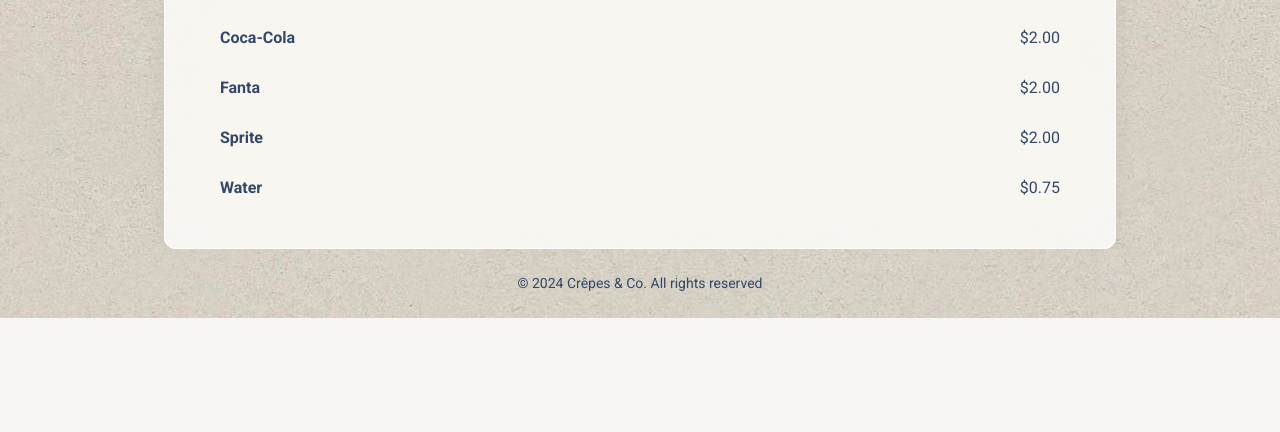
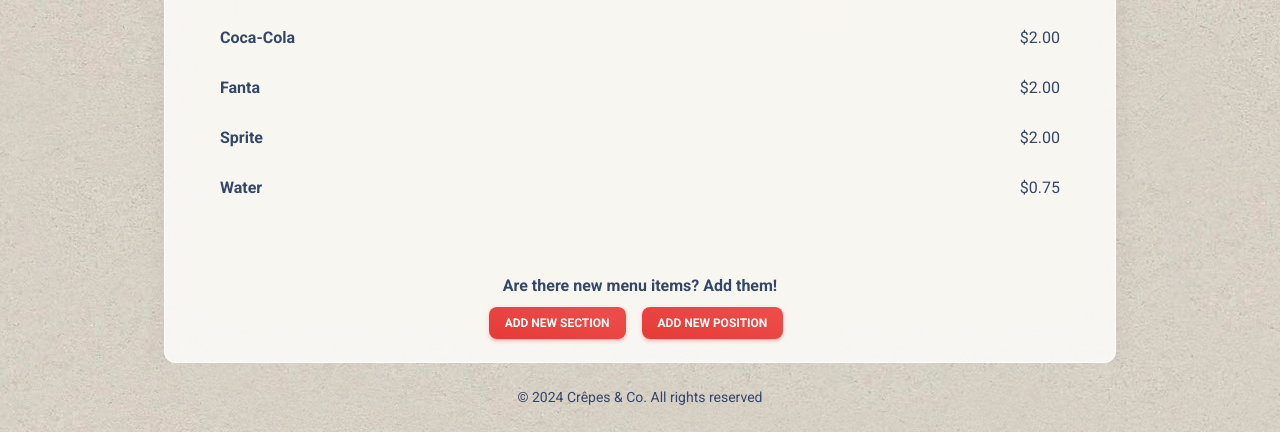
Before and after one commit to aleksandra-prognimak/cafe-service, a Django app: page /menu/ in a window 1280 px wide. Shown: the part 2237-2669 px from the top of the page. Before the commit the page ends 2555 px from the top, so only its background shows below. Run offline with Django 4.2, Linux system fonts and the light colour scheme; a user stored in the database is signed in; data comes from the database, SQL or seed files in the repository; some libraries are stand-ins or nearby versions.

Commit message:
create pages for create, update and delete dishtype

```diff
--- a/cafe/urls.py
+++ b/cafe/urls.py
@@ -1,7 +1,12 @@
 from django.urls import path
 
 from .views import (
-    index, DishTypeListView,
+    index,
+    DishTypeListView,
+    DishTypeDetailView,
+    DishTypeCreateView,
+    DishTypeUpdateView,
+    DishTypeDeleteView,
 )
 
 urlpatterns = [
@@ -11,6 +16,26 @@ urlpatterns = [
         DishTypeListView.as_view(),
         name="menu-list",
     ),
+    path(
+        "menu/<int:pk>/",
+        DishTypeDetailView.as_view(),
+        name="menu-detail",
+    ),
+    path(
+        "menu/create/",
+        DishTypeCreateView.as_view(),
+        name="menu-create",
+    ),
+    path(
+        "menu/<int:pk>/update/",
+        DishTypeUpdateView.as_view(),
+        name="menu-update",
+    ),
+    path(
+        "menu/<int:pk>/delete/",
+        DishTypeDeleteView.as_view(),
+        name="menu-delete",
+    ),
 ]
 
 app_name = "cafe"
--- a/cafe/views.py
+++ b/cafe/views.py
@@ -24,3 +24,28 @@ def index(request):
 class DishTypeListView(LoginRequiredMixin, generic.ListView):
     model = DishType
     extra_context = {"url_menu": True}
+
+
+class DishTypeDetailView(LoginRequiredMixin, generic.DetailView):
+    model = DishType
+    extra_context = {"url_menu": True}
+
+
+class DishTypeCreateView(LoginRequiredMixin, generic.CreateView):
+    model = DishType
+    extra_context = {"url_menu": True}
+    fields = "__all__"
+    success_url = reverse_lazy("cafe:menu-list")
+
+
+class DishTypeUpdateView(LoginRequiredMixin, generic.UpdateView):
+    model = DishType
+    extra_context = {"url_menu": True}
+    fields = "__all__"
+    success_url = reverse_lazy("cafe:menu-list")
+
+
+class DishTypeDeleteView(LoginRequiredMixin, generic.DeleteView):
+    model = DishType
+    extra_context = {"url_menu": True}
+    success_url = reverse_lazy("cafe:menu-list")
--- a/templates/cafe/dishtype_list.html
+++ b/templates/cafe/dishtype_list.html
@@ -8,7 +8,7 @@
       </div>
       <div class="card blur shadow-blur box-shadow-xl overflow-hidden">
         <div class="card card-plain">
-          <div class="pt-3 px-7">
+          <div class="pt-3 px-4">
             <h1 class="font-weight-bolder text-center">
               Menu
             </h1>
@@ -21,12 +21,14 @@
           </div>
 
           <div class="card-body">
-            <ul class="list-group list-group-flush">
+            <ul class="list-group list-group-flush mb-5">
               {% for dishtype in dishtype_list %}
                 <li class="list-group-item border-0" style="background: none">
-                  <h4 class="d-flex justify-content-center align-items-center">
-                    {{ dishtype.name }}
-                  </h4>
+                  <a href="{% url 'cafe:menu-detail' dishtype.id %}">
+                    <div class="text-dark d-flex justify-content-center align-items-center">
+                      <h4>{{ dishtype.name }}</h4>
+                    </div>
+                  </a>
                   <ul class="list-group list-group-flush">
                     {% for dish in dishtype.dish_set.all %}
                       <li class="list-group-item border-0" style="background: none">
@@ -37,11 +39,21 @@
                           </div>
                         </a>
                       </li>
+                      {% empty %}
+                        <span class="text-center">No position yet</span>
                     {% endfor %}
                   </ul>
                 </li>
               {% endfor %}
             </ul>
+
+            <h6 class="text-center">
+              Are there new menu items? Add them!
+            </h6>
+            <div class="d-flex justify-content-center align-items-center">
+              <a href="{% url "cafe:menu-create" %}" class="btn btn-sm bg-gradient-danger mb-0 me-2">Add new section</a>
+              <a href="#" class="btn btn-sm bg-gradient-danger mb-0 mx-2">Add new position</a>
+            </div>
           </div>
         </div>
       </div>
--- a/templates/registration/login.html
+++ b/templates/registration/login.html
@@ -2,12 +2,12 @@
 {% load crispy_forms_filters %}
 
 {% block content %}
-  <div class="page-header align-items-start" style="height: calc(100vh - 69px)" loading="lazy">
+  <div class="page-header align-items-start" style="min-height: calc(100vh - 69px)" loading="lazy">
     <div class="container" style="max-width: 800px">
       <div class="d-flex justify-content-center align-items-center pt-4 pb-5">
         <img class="d-lg-block w-45" src="{{ ASSETS_ROOT }}/img/logo.svg" alt="logo">
       </div>
-      <div class="card blur shadow-blur box-shadow-xl overflow-hidden mb-5">
+      <div class="card blur box-shadow-xl overflow-hidden">
         <div class="card card-plain">
           <div class="py-3">
             <h2 class="font-weight-bolder text-center">
@@ -18,8 +18,10 @@
 
           <div class="card-body">
             <form role="form" method="post" action="{% url 'login' %}" >
+              <div class="d-flex flex-column input-group input-group-outline mb-4">
               {% csrf_token %}
               {{ form|crispy }}
+              </div>
               <div class="form-check form-switch d-flex align-items-center mb-3">
                 <input class="form-check-input" type="checkbox" id="rememberMe">
                 <label class="form-check-label mb-0 ms-2" for="rememberMe">Remember me</label>
```
Also changed, not shown: templates/cafe/dishtype_confirm_delete.html (added, +32 -0 lines), templates/cafe/dishtype_detail.html (added, +47 -0 lines), templates/cafe/dishtype_form.html (added, +35 -0 lines).
